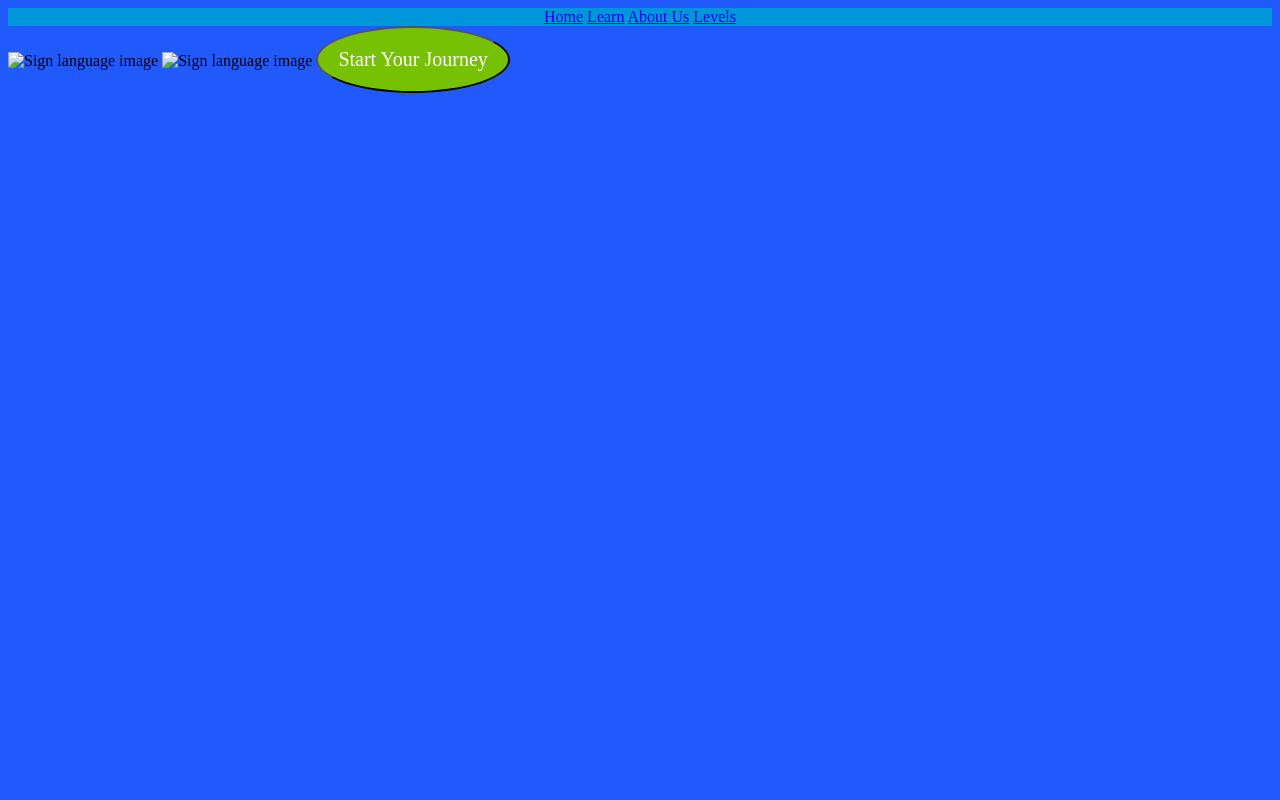
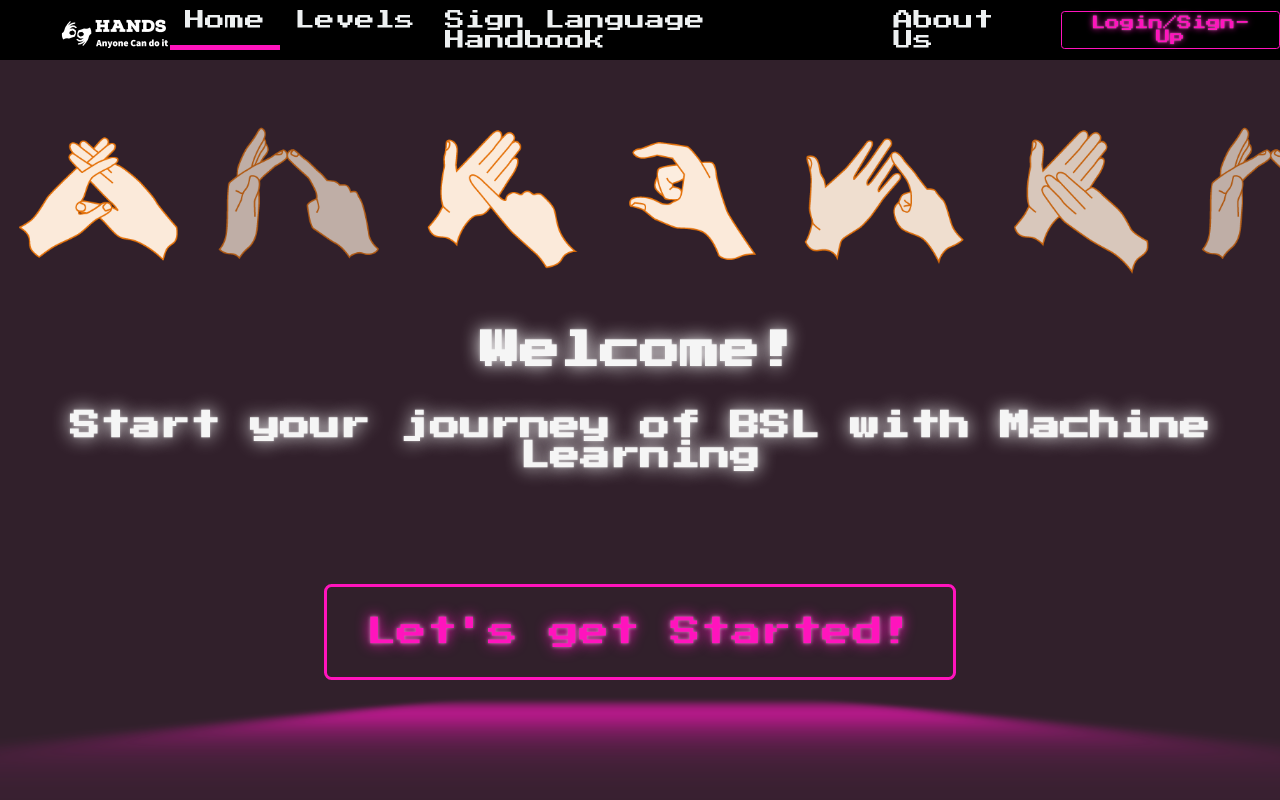
Before and after one commit to Omicron69/BritishFingerSpellingAI, a plain HTML site: page View/HomePage.html in a window 1280 px wide. Drawn offline with Linux system fonts and the light colour scheme; a web font is replaced by a local one.

Commit message:
Some Progress of Home Page

```diff
--- a/View/HomePage.html
+++ b/View/HomePage.html
@@ -1,58 +1,69 @@
 <!DOCTYPE html>
 <html>
-<head>
-  <title>FingerTracking Hands</title>
-  <style>
-    /* Set background color to #205AFC */
-    body {
-      background-color: #205AFC;
-    }
+    <head>
+        <meta charset="utf-8">
+        <meta http-equiv="X-UA-Compatible" content="IE=edge">
+        <title>
+            BSL FingerSpelling!
+        </title>
+        <meta name="description" content="">
+        <meta name="viewport" content="width=device-width, initial-scale=1">
+        <link rel="stylesheet" href="../View/css/home.css">
+    </head>
+    <body>
 
-    /* Add images of sign language */
-    img {
-      width: 100%;
-    }
+        <!-- This is the Navbar -->
+        <div class='navbar'>
+            <div class="logo"><img class="logo" src="../View/assets/Hands-logos_white.png" alt="logo for Application that contains hands"></div>
 
-    /* Style the "Start Your Journey" button */
-    .start-button {
-      background-color: #76C102;
-      border-radius: 50%; /* Make button circular */
-      color: white;
-      padding: 20px;
-      font-size: 20px;
-      font-family: Dongle;
-      text-align: center;
-      margin: 0 auto; /* Center button on the page */
-    }
+            <nav>
+                <ul class="nav_links">
+                    <li class="nav1"><a href="#">Home</a></li>
+                    <li><a href="#">Levels</a></li>
+                    <li><a href="#">Sign Language Handbook</a></li>
+                    <li><a href="#">About Us</a></li>
+                </ul>
+            </nav>
+            <a class="btm" href="../View/login.html"><button class="login">Login/Sign-Up</button></a>
+        </div>
 
-    /* Style the navigation bar */
-    nav {
-      background-color: #0096DA;
-      color: white;
-      font-family: Dongle;
-      text-align: center;
-    }
 
-    /* Make navigation bar responsive for mobile devices */
-    @media only screen and (max-width: 600px) {
-      nav {
-        flex-wrap: wrap;
-        justify-content: space-around;
-      }
-    }
-  </style>
-</head>
-<body>
-  <nav>
-    <a href="#">Home</a>
-    <a href="#">Learn</a>
-    <a href="#">About Us</a>
-    <a href="#">Levels</a>
-  </nav>
 
-  <img src="sign-language-1.jpg" alt="Sign language image">
-  <img src="sign-language-2.jpg" alt="Sign language image">
+        <div class="bottom" style="margin-top: 100px;">
+            <img class="W" src="assets/w.png" alt="Sign Language W">
+            <img class="E" src="assets/e.png" alt="Sign Language E">
+            <img class="L" src="assets/l.png" alt="Sign Language L">
+            <img class="C" src="assets/c.png" alt="Sign Language C">
+            <img class="O" src="assets/o.png" alt="Sign Language O">
+            <img class="M" src="assets/m.png" alt="Sign Language M">
+            <img class="E" src="assets/e.png" alt="Sign Language E">
 
-  <button class="start-button">Start Your Journey</button>
-</body>
+        </div>
+
+        <div class= "Welcome-text">
+            <h1>Welcome!</h1>
+            <br>
+            <br>
+            <h2>Start your journey of BSL with Machine Learning</h2>
+            <br>
+            <br>
+            <br>
+            <br>
+            <br>
+        </div>
+
+
+        <div class="container">
+
+            <div class="start-button">
+                <button class="btn" type="button" onclick="btn1()">Let's get Started!</button>
+            </div>
+
+        </div>
+
+
+
+
+        <script src="" async defer></script>
+    </body>
 </html>
--- /dev/null
+++ b/View/css/home.css
@@ -0,0 +1,337 @@
+@import url('https://fonts.googleapis.com/css2?family=Dongle&display=swap');
+@import url('https://fonts.googleapis.com/css2?family=Press+Start+2P&display=swap');
+@import url('https://fonts.googleapis.com/css2?family=Montserrat&display=swap');
+
+:root{
+    --clr-neon: hsl(317 100% 54%);
+    --clr-bg: hsl(323 21% 16%);
+    --clr-nav: rgb(0, 0, 0);
+}
+
+*,
+*::before,
+*::after{
+    box-sizing: border-box;
+}
+*{
+    box-sizing: border-box;
+    margin: 0;
+    padding: 0;
+    background-color: var(--clr-bg);
+    cursor: url(assets\hand.png), auto;
+}
+
+.Welcome-text{
+     font-size: 20px;
+     font-family: 'Press Start 2P';
+     background-color: transparent;
+     display: inline-block;
+     text-decoration: none;
+     color: whitesmoke;
+     margin: 0.25em;
+     border-radius: 0.25em;
+     text-align: center;
+
+
+     text-shadow:
+         0 0 0.125em hsl(0 0% 100%/ 0.5),
+         0 0 0.9em currentColor;
+
+     box-shadow: 0 0 0.5em 0 var(--clr-neon), 0 0 0.5rem 0 var (--clr-neon);
+
+     position: relative;
+     margin-top: -50px;
+}
+li, a, .login {
+    font-family: 'Press Start 2P';
+    font-weight: 400;
+    font-size: 20px;
+    color: #edf0f1;
+    text-decoration: none;
+    background-color: var(--clr-nav);
+}
+
+.navbar{
+    display: flex;
+    justify-content: space-evenly;
+    margin: 0;
+    padding: 0;
+    background-color: var(--clr-nav);
+}
+
+body {
+    width: 100vw;
+    height: 100vh;
+    display: flex;
+    flex-direction: column;
+    align-items: center;
+    font-family: 'Dongle', sans-serif;
+}
+
+.nav1{
+    border-bottom: 5px solid var(--clr-neon) ;
+
+}
+
+header {
+    display: flex;
+    justify-content: space-between;
+    align-items: center;
+    padding: 20px 10%;
+}
+
+.logo {
+    cursor: pointer;
+    width: 150px;
+    margin-left: 20px;
+    margin-top: 5px;
+    background-color: transparent;
+
+}
+
+
+/* .nav_links {
+    list-style-type: none;
+    margin: 0;
+    padding: 0;
+    overflow: hidden;
+    background-color: #333;
+    position: fixed;
+    top: 0;
+    width: 100%;
+
+} */
+.navbar .nav_links {
+    display: flex;
+    list-style: none;
+    margin: 0;
+    padding: 0;
+  }
+
+.navbar {
+    display: flex;
+    justify-content: space-between;
+    align-items: center;
+    height: 60px;
+    position: fixed;
+    top: 0;
+    width: 100%;
+    z-index: 1;
+  }
+
+.nav_links li {
+    display: inline-block;
+    padding: 0px 15px;
+    justify-content: center;
+}
+
+.nav_links li a {
+    transition: all 0.1s ease 0s;
+}
+
+.nav_links li a:hover {
+    color: var(--clr-neon);
+    border-bottom: 5px solid var(--clr-neon) ;
+    cursor: pointer;
+}
+
+.login{
+    font-size: 0.9rem;
+    font-family: 'Press Start 2P', cursive;
+    background-color: transparent;
+    display: inline-block;
+    cursor: pointer;
+    text-decoration: none;
+    color: var(--clr-neon);
+    border: var(--clr-neon) 0.125em solid;
+    padding: 0.25em 1.3em;
+    border-radius: 0.25em;
+
+
+    text-shadow:
+        0 0 0.125em hsl(0 0% 100%/ 0.5),
+        0 0 0.45em currentColor;
+
+    box-shadow: 0 0 0.5em 0 var(--clr-neon), 0 0 0.5rem 0 var (--clr-neon);
+
+    position: relative;
+}
+
+.login:hover{
+    background: var(--clr-neon);
+    color: var(--clr-bg);
+    text-shadow: none;
+}
+
+.bottom {
+    display: flex;
+    overflow: hidden;
+  }
+
+  .W,
+  .E,
+  .L,
+  .C,
+  .O,
+  .M,
+  .E {
+    width: 70%;
+    height: 70%;
+  }
+
+  .W{
+    animation: fadeIn 2s ease-in-out forwards;
+  }
+
+  .E{
+    animation: fadeIn 1s ease-in-out forwards;
+  }
+
+  .L{
+    animation: fadeIn 4s ease-in-out forwards;
+  }
+
+  .C{
+    animation: fadeIn 5s ease-in-out forwards;
+  }
+
+  .O{
+    animation: fadeIn 6s ease-in-out forwards;
+  }
+
+  .M{
+    animation: fadeIn 7s ease-in-out forwards;
+  }
+
+  .E{
+    animation: fadeIn 8s ease-in-out forwards;
+  }
+
+  .btn
+ {
+     font-size: 1.9rem;
+     font-family: 'Press Start 2P', cursive;
+     background-color: transparent;
+     display: inline-block;
+     cursor: pointer;
+     text-decoration: none;
+     color: var(--clr-neon);
+     border: var(--clr-neon) 0.125em solid;
+     padding: 1.0em 1.3em;
+     margin: 0.25em;
+     border-radius: 0.25em;
+
+
+     text-shadow:
+         0 0 0.125em hsl(0 0% 100%/ 0.5),
+         0 0 0.45em currentColor;
+
+     box-shadow: 0 0 0.5em 0 var(--clr-neon), 0 0 0.5rem 0 var (--clr-neon);
+
+     position: relative;
+
+ }
+
+ .btn::before{
+     pointer-events: none;
+     content: '';
+     position: absolute;
+     background: var(--clr-neon);
+     top: 90%;
+     left: 0%;
+     width: 100%;
+     height: 100%;
+
+     transform: perspective(1em) rotateX(40deg) scale(1, 0.35);
+     filter: blur(1em);
+     opacity: 0.7;
+
+ }
+
+ .btn::after{
+
+     content:'';
+     position: absolute;
+     top: 0;
+     bottom: 0;
+     left: 0;
+     right: 0;
+     box-shadow: 0 0 2em 0.5em var(--clr-neon);
+     opacity: 0;
+     transition: opacity 100ms linear;
+
+ }
+
+
+ .btn:hover,
+ .btn:focus
+ {
+     background: var(--clr-neon);
+     color: var(--clr-bg);
+     text-shadow: none;
+
+ }
+
+ .btn:hover::after{
+     opacity: 1;
+ }
+
+  @keyframes fadeIn {
+    from {
+      opacity: 0;
+    }
+    to {
+      opacity: 1;
+    }
+  }
+
+   /* .W {
+    width: 70%;
+    height: 70%;
+    position: absolute;
+    size: 2rem;
+    bottom: -50px;
+    left: -50px;
+    top: 20px;
+    right: 30px;
+    transform: rotate(-25deg);
+  }
+
+  .E {
+    width: 70%;
+    height: 70%;
+    top: -50px;
+    left: -150px;
+    transform: rotate(-30deg);
+  } */
+
+  /* .L {
+
+    top: 0px;
+    left: -200px;
+    transform: rotate(-15deg);
+  }
+
+  .C {
+    top: 50px;
+    left: -150px;
+    transform: rotate(0deg);
+  }
+
+  .O {
+    top: 100px;
+    left: -100px;
+    transform: rotate(15deg);
+  }
+
+  .M {
+    top: 150px;
+    left: -50px;
+    transform: rotate(30deg);
+  }
+
+  .E {
+    top: 200px;
+    left: 0px;
+    transform: rotate(45deg);
+  }
```
Also changed, not shown: View/assets/Hands-logos_white.png (added), View/assets/Hands-logos_white.svg (added), View/assets/c.png (added), View/assets/cursor custom.png (added), View/assets/e.png (added), View/assets/hand.png (added), View/assets/l.png (added), View/assets/m.png (added), View/assets/micky.png (added), View/assets/o.png (added), View/assets/pointinghand.svg (added), View/assets/t.png (added), View/assets/w.png (added).
